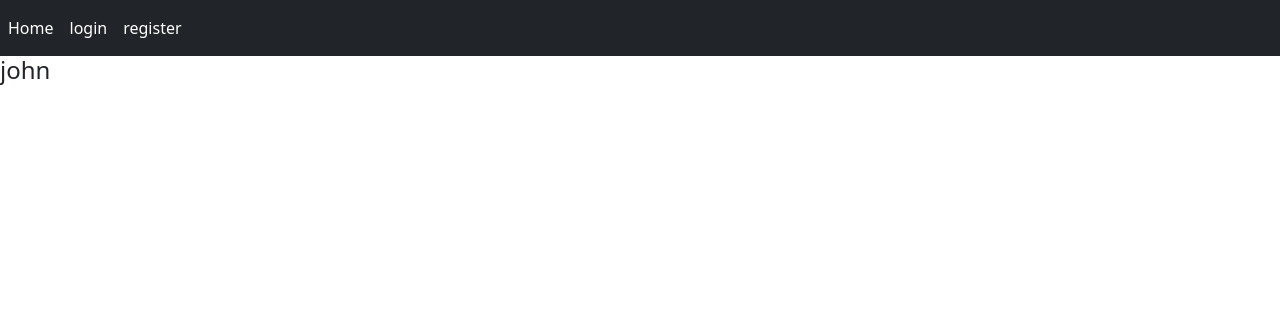
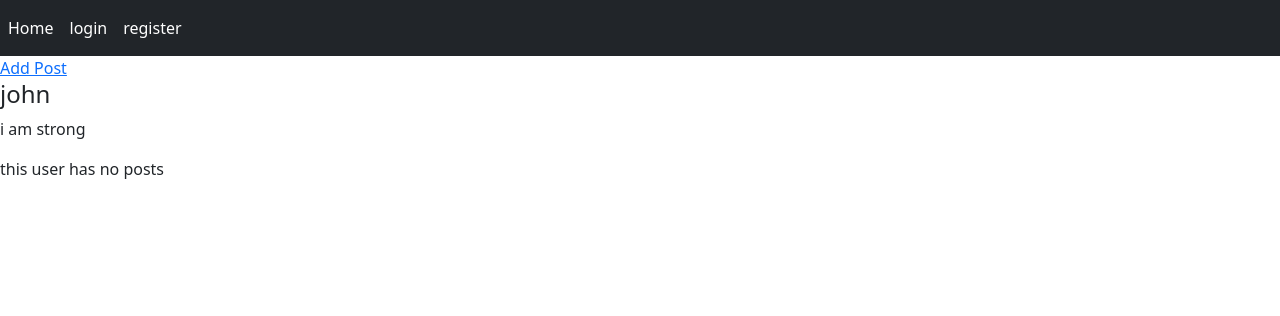
Before and after one commit to sadegh-dev/social_network, a Django app: page /account/dashboard/3 in a window 1280 px wide. Shown: the top 316 px of the page. Run offline with Django 3.2, Linux system fonts and the light colour scheme; data comes from the database, SQL or seed files in the repository; both versions use the stored data as it was after the commit.

Commit message:
create add post for users

```diff
--- a/A/account/views.py
+++ b/A/account/views.py
@@ -4,7 +4,7 @@ from django.contrib.auth.models import User
 from django.contrib.auth import authenticate, login, logout
 from django.contrib import messages
 from .models import Profile
-
+from posts.models import Post
 
 def user_login(request):
     if request.method == 'POST':
@@ -53,5 +53,10 @@ def user_logout(request):
 
 def user_dashboard(request, user_id):
     user = get_object_or_404(User, id = user_id)
-    context= {'user': user}
+    posts = Post.objects.filter(user = user)
+
+    context= {
+        'user': user,
+        'posts': posts
+    }
     return render(request, 'account/dashboard.html', context)
--- a/A/posts/urls.py
+++ b/A/posts/urls.py
@@ -4,5 +4,6 @@ from . import views
 app_name = 'posts'
 urlpatterns = [
     path('', views.all_posts, name='all_posts'),
-    path('<int:year>/<int:month>/<int:day>/<slug:slug>', views.post_detail, name='post_detail')
+    path('<int:year>/<int:month>/<int:day>/<slug:slug>', views.post_detail, name='post_detail'),
+    path('add-post/<int:user_id>', views.add_post , name="add_post")
 ]
--- a/A/templates/account/dashboard.html
+++ b/A/templates/account/dashboard.html
@@ -3,5 +3,16 @@
 {% block title %} {{ user.username }} - profile {% endblock %}
 
 {% block content %}
+    <a href="{% url 'posts:add_post' user.id %}" >Add Post</a>
     <h4>{{ user.username }}</h4>
+    <p>{{ user.profile.bio }}</p>
+
+    {% for post in posts %}
+        <div class='card' >
+            <a href="{{ post.get_absolute_url }}" ><p class='card-body' > {{ post.body }} </p></a>
+        </div>
+    {% empty %}
+        <p>this user has no posts</p>
+    {% endfor %}
+
 {% endblock %}
```
Also changed, not shown: A/posts/forms.py (added, +8 -0 lines), A/posts/views.py (+21 -2 lines), A/templates/posts/add_posts.html (added, +12 -0 lines), A/db.sqlite3.
